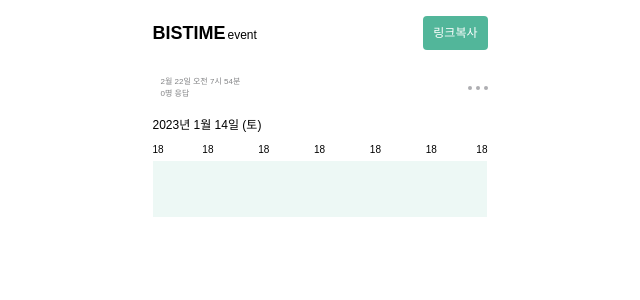
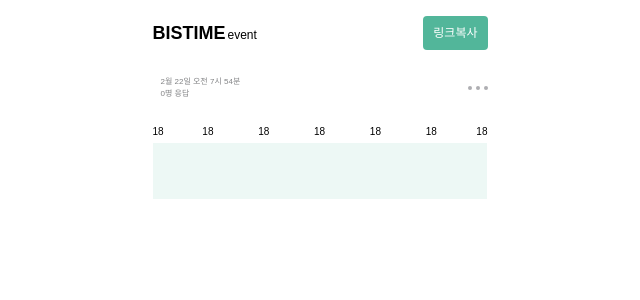
Before and after one commit to PI304/BisTime_Frontend, a Next.js app: page /event in a window 1280 px wide. Shown: the top 300 px of the page, without its empty margins (320-960 px from the left). Built offline with nearby package versions, Linux system fonts and the light colour scheme; no server answers; a web font is replaced by a local one.

Commit message:
feat : DashBoard에 date props추가

```diff
--- a/src/components/event/DashBoard/DashBoard.tsx
+++ b/src/components/event/DashBoard/DashBoard.tsx
@@ -1,7 +1,11 @@
-export default function DashBoard() {
+interface DashBoardProps {
+  date: string;
+}
+
+export default function DashBoard({ date }: DashBoardProps) {
   return (
     <div className="mt-4">
-      <div className="text-12">2023년 1월 14일 (토)</div>
+      <div className="text-12">{date}</div>
       <div className="grid grid-cols-6 grid-rows-1">
         {[1, 2, 3, 4, 5, 6].map((_, index) => (
           <div key={index}>
```
